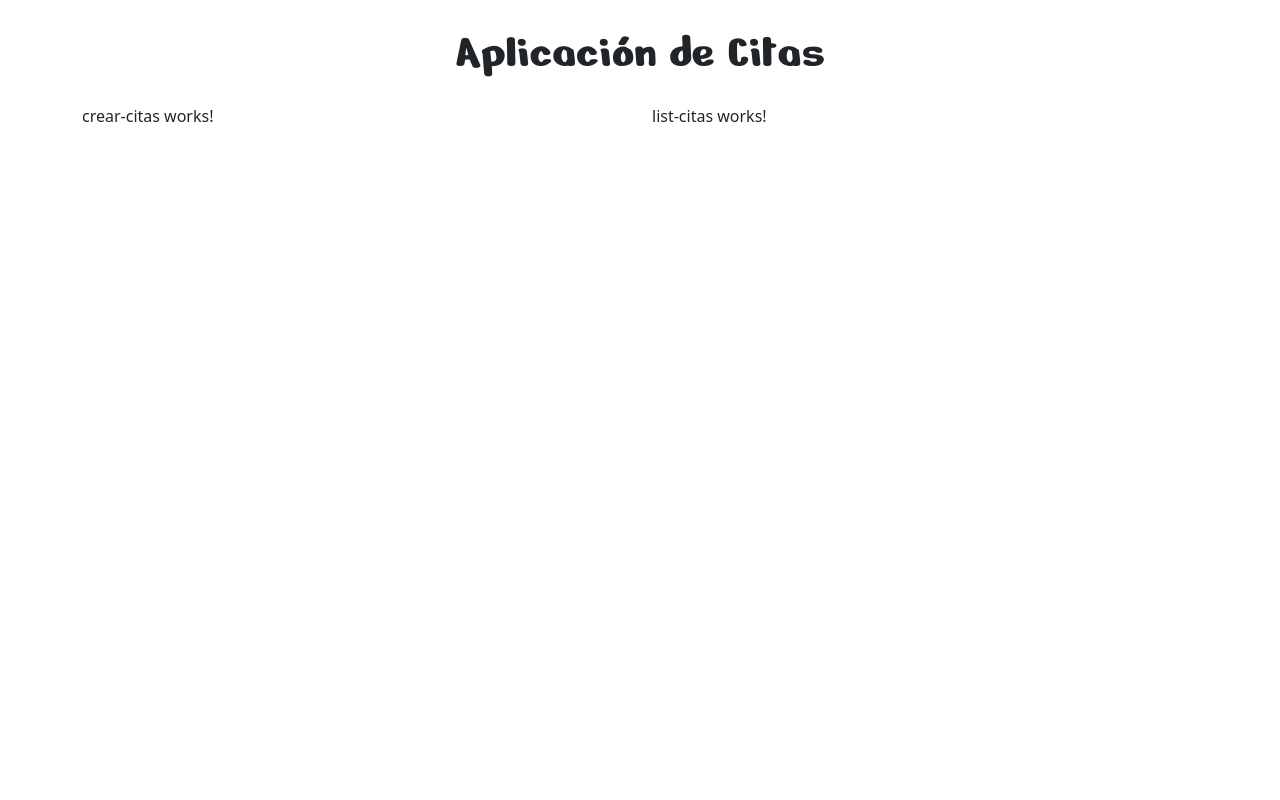
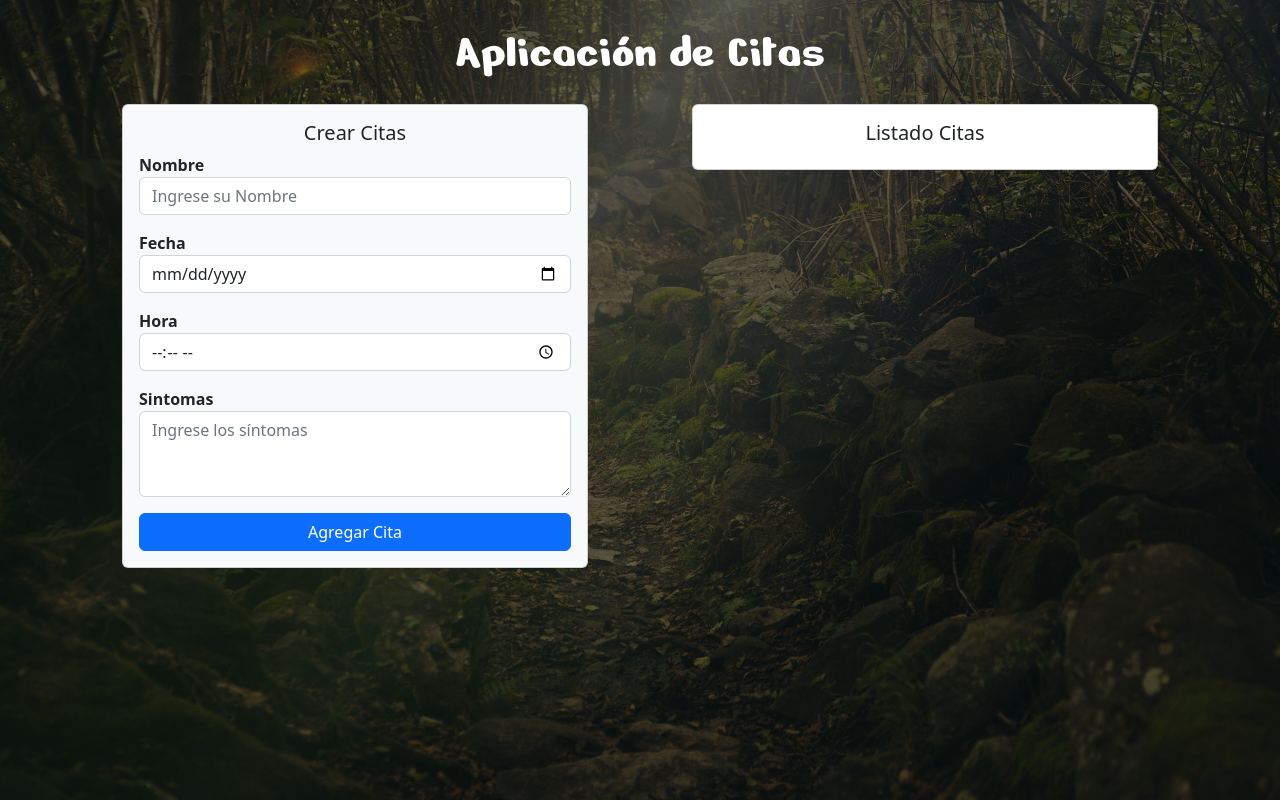
Before and after one commit to jcvillacob/citas, an Angular app: page / in a window 1280 px wide. Built offline with nearby package versions, Linux system fonts and the light colour scheme.

Commit message:
HTML Crear Citas

```diff
--- a/src/app/app.component.css
+++ b/src/app/app.component.css
@@ -1,4 +1,5 @@
 .tituloClass {
   font-family: 'Nerko One', cursive;
   font-size: 3rem;
+  color: white;
 }
--- a/src/app/components/crear-citas/crear-citas.component.css
+++ b/src/app/components/crear-citas/crear-citas.component.css
@@ -0,0 +1,7 @@
+label {
+  font-weight: 600;
+}
+
+.card {
+  margin: 0px 40px;
+}
--- a/src/app/components/crear-citas/crear-citas.component.html
+++ b/src/app/components/crear-citas/crear-citas.component.html
@@ -1 +1,27 @@
-<p>crear-citas works!</p>
+<div class="card bg-light">
+  <div class="card-body">
+    <h5 class="card-title text-center">Crear Citas</h5>
+    <div class="form-group mb-3">
+      <label for="nombre">Nombre</label>
+      <input
+        type="text"
+        class="form-control"
+        placeholder="Ingrese su Nombre"
+        id="nombre"
+      />
+    </div>
+    <div class="form-group mb-3">
+      <label for="fecha">Fecha</label>
+      <input type="date" class="form-control" id="fecha" />
+    </div>
+    <div class="form-group mb-3">
+      <label for="hora">Hora</label>
+      <input type="time" class="form-control" id="hora" />
+    </div>
+    <div class="form-group mb-3">
+      <label for="sintomas">Sintomas</label>
+      <textarea name="" id="sintomas" rows="3" class="form-control" placeholder="Ingrese los síntomas"></textarea>
+    </div>
+    <button class="btn btn-primary btn-block" style="width:100%">Agregar Cita</button>
+  </div>
+</div>
--- a/src/app/components/list-citas/list-citas.component.css
+++ b/src/app/components/list-citas/list-citas.component.css
@@ -0,0 +1,3 @@
+.card {
+  margin: 0px 40px;
+}
--- a/src/app/components/list-citas/list-citas.component.html
+++ b/src/app/components/list-citas/list-citas.component.html
@@ -1 +1,5 @@
-<p>list-citas works!</p>
+<div class="card">
+  <div class="card-body">
+    <h5 class="card-title text-center">Listado Citas</h5>
+  </div>
+</div>
--- a/src/styles.css
+++ b/src/styles.css
@@ -1 +1,8 @@
 /* You can add global styles to this file, and also import other style files */
+body {
+  background: linear-gradient(rgba(0,0,0,0.6),rgba(0,0,0,0.6)),url('./assets/Bosque.jpg');
+  background-position: center;
+  background-size: cover;
+  background-repeat: no-repeat;
+  height: 100vh;
+}
```
